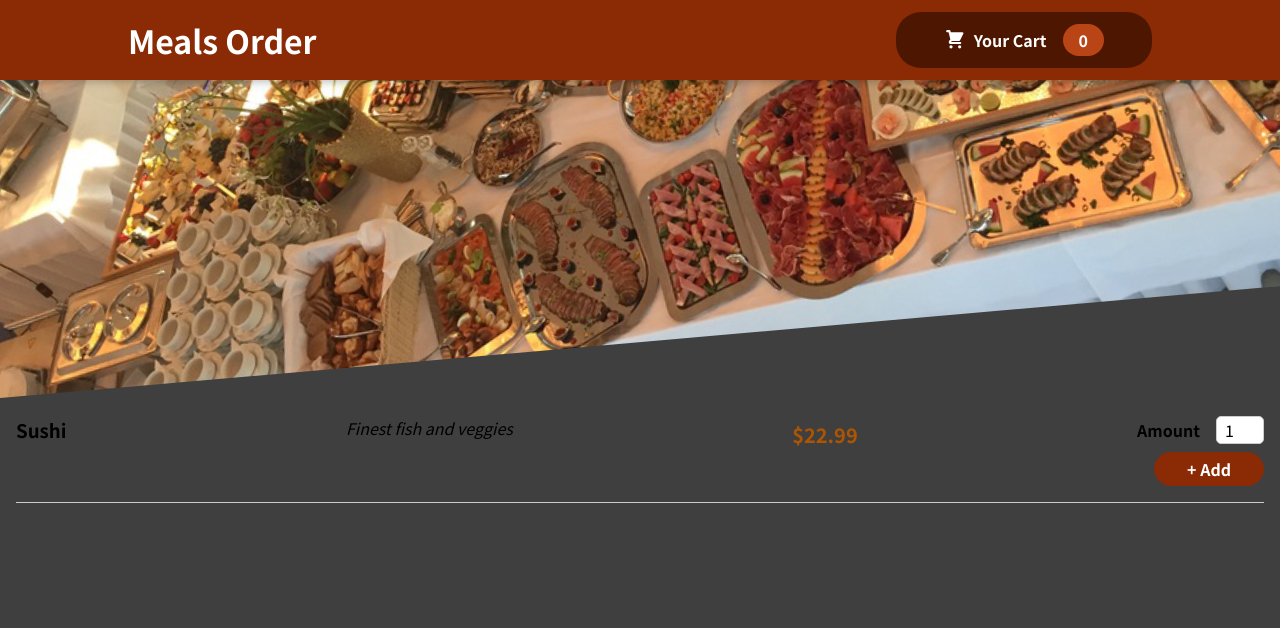
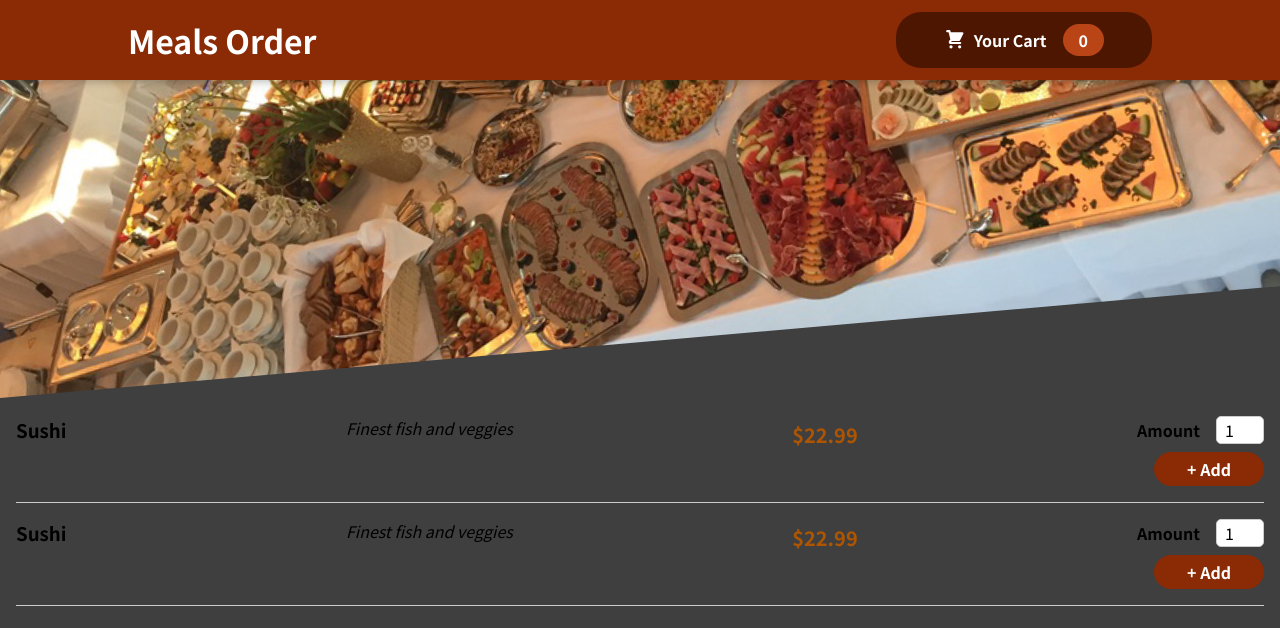
Before and after one commit to gnourt2112000/React_Meal_Order, a React (Create React App) app: page / in a window 1280 px wide. Shown: the top 628 px of the page. Built offline with nearby package versions, Linux system fonts and the light colour scheme.

Commit message:
chore: add new meal item

```diff
--- a/src/App.js
+++ b/src/App.js
@@ -22,6 +22,12 @@ function App() {
 				description="Finest fish and veggies"
 				price={22.99}
 			></MealItem>
+			<MealItem
+				id="m2"
+				name="Sushi"
+				description="Finest fish and veggies"
+				price={22.99}
+			></MealItem>
 		</CartProvider>
 	);
 }
```
